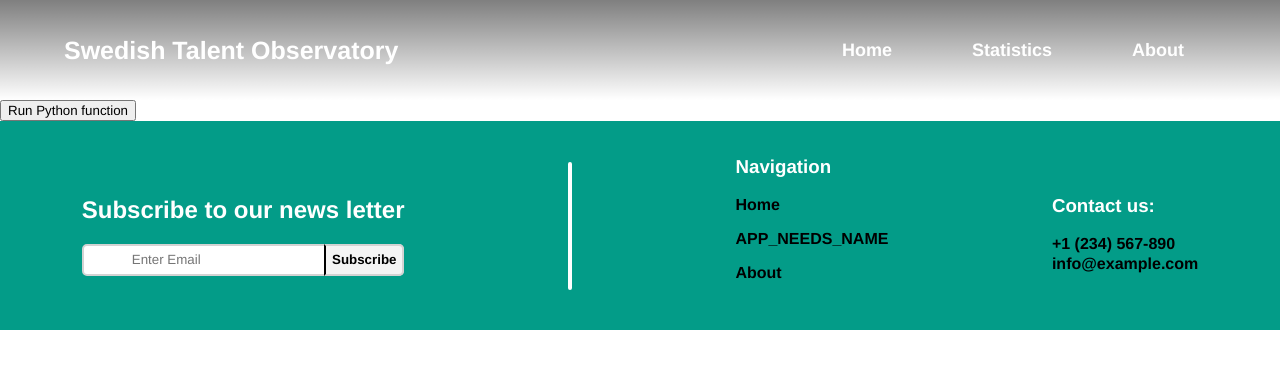
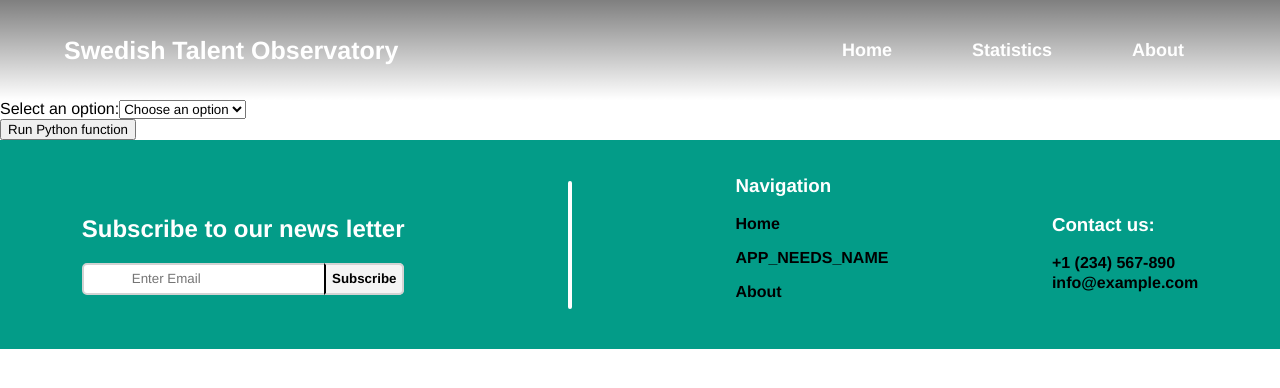
Before and after one commit to DiaHassan/II1305-Team-Echo, a React (Create React App) app in the folder Project/dashboard/: page /finder in a window 1280 px wide. Shown: the top 388 px of the page. Built offline with nearby package versions, Linux system fonts and the light colour scheme.

Commit message:
working so long

```diff
--- a/Project/dashboard/src/Presenters/Tabletest.jsx
+++ b/Project/dashboard/src/Presenters/Tabletest.jsx
@@ -4,15 +4,33 @@ import axios from 'axios';
 export default function Tabletest() {
 
     const [result, setResult] = useState(null);
+    const [job, setJob] = useState('')
+
+
+    const handleChange = (event) => {
+        setJob(event.target.value);
+    }
 
     const handleClick = () => {
-      axios.post('http://localhost:5000/why',{nb:3})
+      axios.post('http://localhost:5000/why',{job:job})
         .then(response => setResult(response.data.number))
         .catch(error => console.log(error));
     };
 
     return (
         <div>
+            <form onSubmit={handleClick}>
+                <label>
+                    Select an option:
+                    <select value={job} onChange={handleChange}>
+                    <option value="">Choose an option</option>
+                    <option value="Kock">Kock</option>
+                    <option value="Städare">Städare</option>
+                    <option value="Utvecklare">Utvecklare</option>
+                    </select>
+                </label>
+                {/* <button type="submit">Run Python function</button> */}
+            </form>
             <button onClick={handleClick}>Run Python function</button>
             {result && <p>Result: {result}</p>}
             {/* {console.log(result)} */}
```
Also changed, not shown: 1 other file (tests, documents, lock files or other folders).
